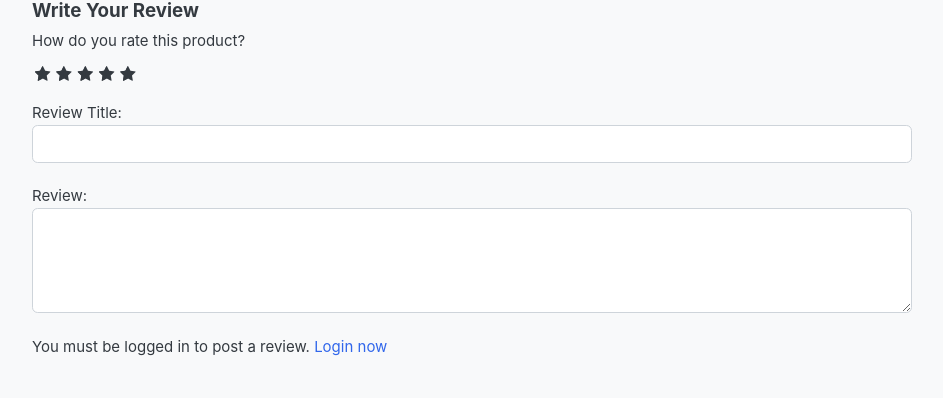
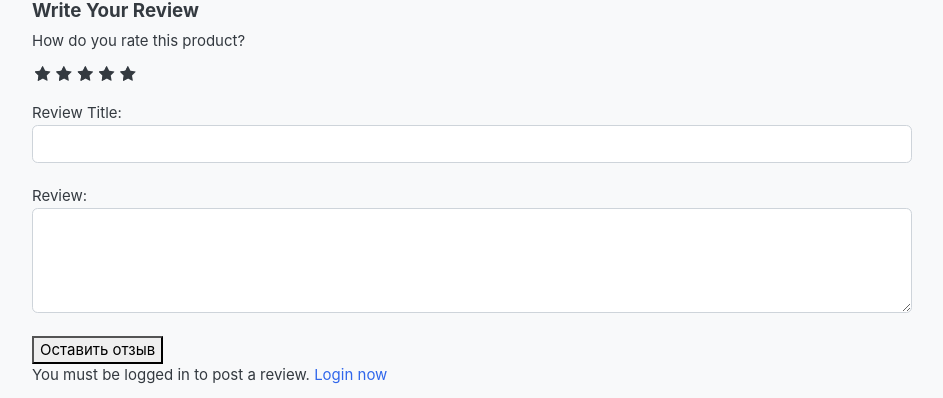
Before and after one commit to rashidb01/full_stack_project, a Django app: template templates/store/product_detail.html in a window 1280 px wide. Shown: the part 688-1086 px from the top of the page, without its empty margins (18-961 px from the left). Run offline with Django 3.2, Linux system fonts and the light colour scheme; the template is opened without the code that fills it, so the values that code supplies are empty; some libraries are stand-ins or nearby versions; some web fonts are replaced.

Commit message:
Update product_detail.html

```diff
--- a/templates/store/product_detail.html
+++ b/templates/store/product_detail.html
@@ -121,6 +121,9 @@
 						Review:
 						<textarea name="review" rows="4" class="form-control"></textarea>
 						<br>
+						<form action="/submit-review" method="post" >
+							<button type="submit">Оставить отзыв</button>
+						</form>
 						{% if user.is_authenticated %}
 							{% if orderproduct %}
 								<input type="submit" value="Submit Review" class="btn btn-primary">
```
